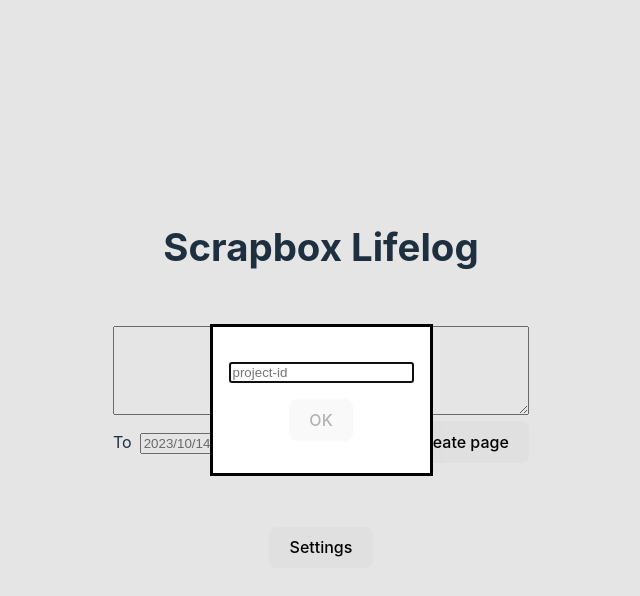
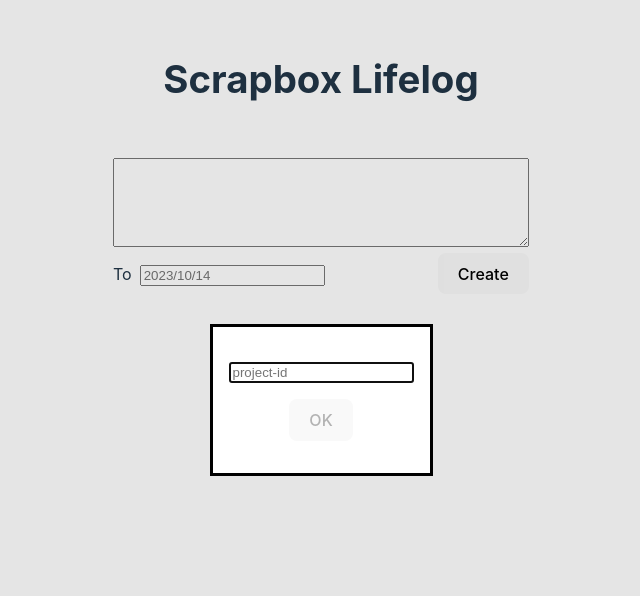
Before and after one commit to silloi/scrapbox-lifelog, a React (Vite) app: page / in a window 1280 px wide. Shown: the top 596 px of the page, without its empty margins (319-959 px from the left). Built offline with nearby package versions, Linux system fonts and the light colour scheme.

Commit message:
always format as hh:mm

```diff
--- a/package.json
+++ b/package.json
@@ -1,7 +1,7 @@
 {
   "name": "scrapbox-lifelog",
   "private": true,
-  "version": "0.0.3",
+  "version": "0.0.4",
   "type": "module",
   "scripts": {
     "dev": "vite",
--- a/src/App.jsx
+++ b/src/App.jsx
@@ -28,7 +28,10 @@
 
   const dateString = useMemo(() => createDateString(now), [now]);
   const timeString = useMemo(
-    () => now.toLocaleTimeString().slice(0, -3),
+    () =>
+      now
+        .toLocaleTimeString("ja-JP", { hour: "2-digit", minute: "2-digit" })
+        .slice(0, 5),
     [now]
   );
 
@@ -125,7 +128,7 @@
               </label>
             </div>
             <button type="submit" onClick={createPage}>
-              Create page
+              Create
             </button>
           </div>
         </form>
--- a/src/index.css
+++ b/src/index.css
@@ -27,7 +27,6 @@
   display: flex;
   place-items: center;
   min-width: 320px;
-  min-height: 100svh;
 }
 
 h1 {
```
